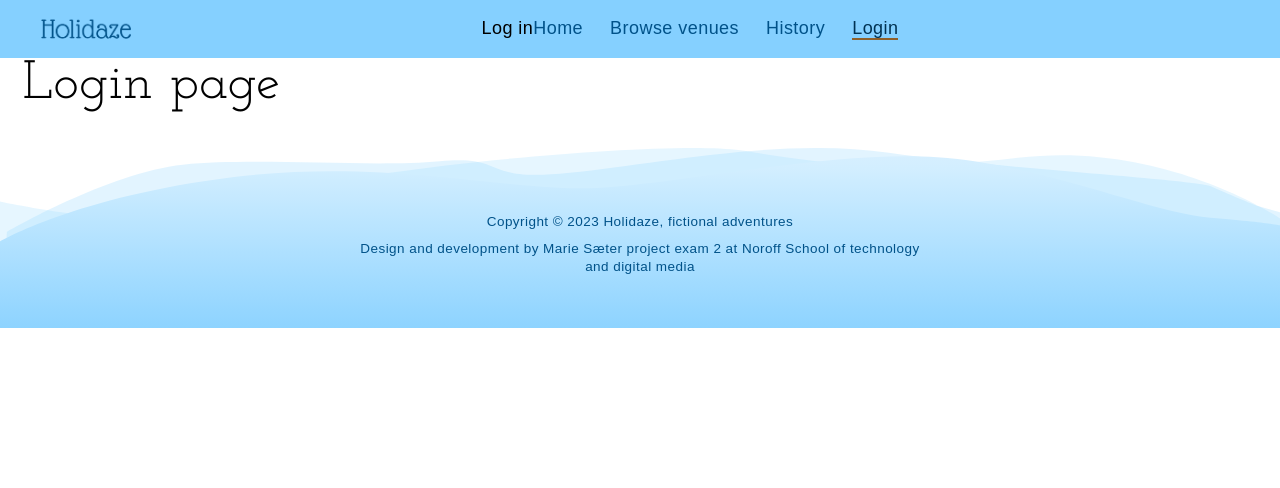
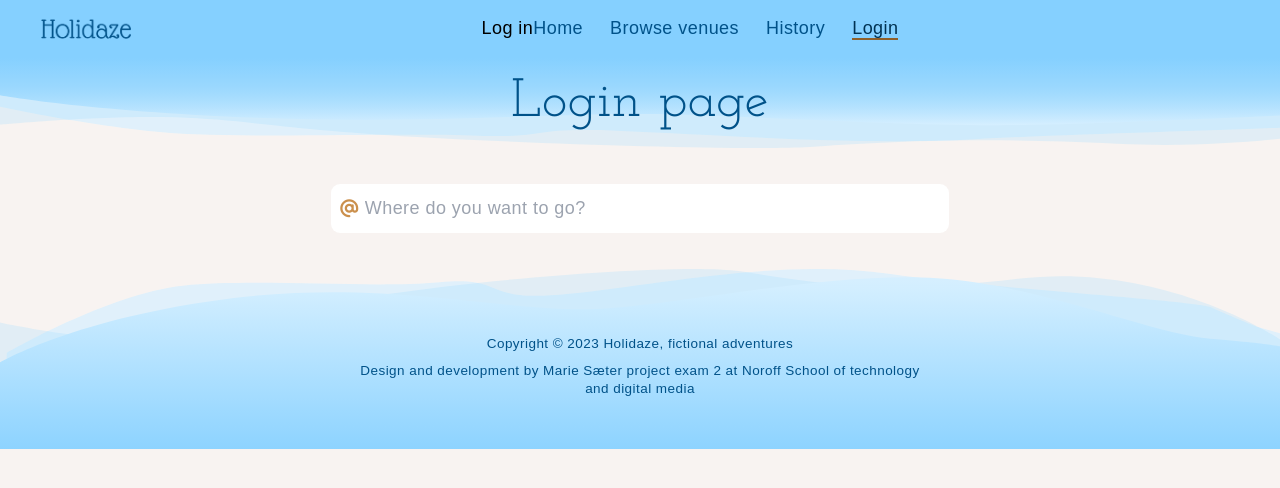
Before and after one commit to mariesaeter/Noroff-project-exam-2, a React (Vite) app: page /login in a window 1280 px wide. Shown: the top 488 px of the page. Built offline with nearby package versions, Linux system fonts and the light colour scheme; a web font is replaced by a local one.

Commit message:
Installs yuo validation and react-hook-form

```diff
--- a/package.json
+++ b/package.json
@@ -10,11 +10,14 @@
     "preview": "vite preview"
   },
   "dependencies": {
+    "@hookform/resolvers": "^3.3.2",
     "react": "^18.2.0",
     "react-datepicker": "^4.21.0",
     "react-dom": "^18.2.0",
+    "react-hook-form": "^7.48.2",
     "react-router-dom": "^6.18.0",
-    "styled-components": "^6.1.0"
+    "styled-components": "^6.1.0",
+    "yup": "^1.3.2"
   },
   "devDependencies": {
     "@types/react": "^18.2.36",
--- a/src/assets/index.css
+++ b/src/assets/index.css
@@ -29,6 +29,9 @@ body {
   p {
     @apply mb-2;
   }
+  body {
+    @apply bg-body-white;
+  }
 }
 
 nav .active {
--- a/src/components/DatePicker.jsx
+++ b/src/components/DatePicker.jsx
@@ -5,7 +5,7 @@ import { iconClass, inputClass } from "../constants";
 
 // https://reactdatepicker.com/#example-date-range-for-one-datepicker
 const CalendarIcon = () => {
-  return <i className={iconClass("fa-solid fa-calendar-days")}></i>;
+  return <i className={iconClass("fa-calendar-days")}></i>;
 };
 
 export const Calendar = () => {
--- /dev/null
+++ b/src/components/LoginForm.jsx
@@ -0,0 +1,16 @@
+import { iconClass, inputClass } from "../constants";
+
+export const LoginForm = () => {
+  return (
+    <form>
+      <div className="w-[80%] lg:w-[50%] block mx-auto relative text-earth-brown h-11 mb-2.5">
+        <i className={iconClass("fa-at")}></i>
+        <input
+          type="text"
+          className={inputClass}
+          placeholder="Where do you want to go?"
+        />
+      </div>
+    </form>
+  );
+};
--- a/src/components/hero.jsx
+++ b/src/components/hero.jsx
@@ -14,7 +14,7 @@ export const Hero = () => {
         <h2 className="text-fantasy-blue text-3xl">Fictional adventures</h2>
         <form className=" w-full  lg:px-14 lg:grid lg:grid-cols-4 lg:gap-2.5  ">
           <div className="w-[80%] lg:w-full block mx-auto relative text-earth-brown h-11 mb-2.5">
-            <i className={iconClass("fa-solid fa-location-dot")}></i>
+            <i className={iconClass("fa-location-dot")}></i>
             <input
               type="text"
               className={inputClass}
@@ -25,7 +25,7 @@ export const Hero = () => {
             <Calendar />
           </div>
           <div className=" w-[80%] lg:w-full block mx-auto relative text-earth-brown h-11 mb-2.5">
-            <i className={iconClass("fa-solid fa-user")}></i>
+            <i className={iconClass("fa-user")}></i>
             <input
               type="number"
               className={inputClass}
--- a/src/constants/classes.js
+++ b/src/constants/classes.js
@@ -4,5 +4,5 @@ export const inputClass =
 // export const inputContainer = "flex";
 
 export const iconClass = (icon) => {
-  return `${icon} absolute  ml-2 top-1/2 translate-x-0 translate-y-[-50%]`;
+  return `${icon} fa-solid absolute  ml-2 top-1/2 translate-x-0 translate-y-[-50%]`;
 };
--- a/src/pages/Login.jsx
+++ b/src/pages/Login.jsx
@@ -1,7 +1,15 @@
+import { LoginForm } from "../components/LoginForm";
+
 export const Login = () => {
   return (
-    <div className="mx-5">
-      <h1>Login page</h1>
-    </div>
+    <>
+      <div className="bg-[url('../assets/nav-bg.svg')] bg-cover py-4 h-20">
+        <h1 className="text-center text-fantasy-blue"> Login page</h1>
+      </div>
+
+      <div className="mx-5 mt-5 lg:mt-8">
+        <LoginForm />
+      </div>
+    </>
   );
 };
```
Also changed, not shown: src/assets/nav-bg.svg (added), 1 other file (tests, documents, lock files or other folders).
